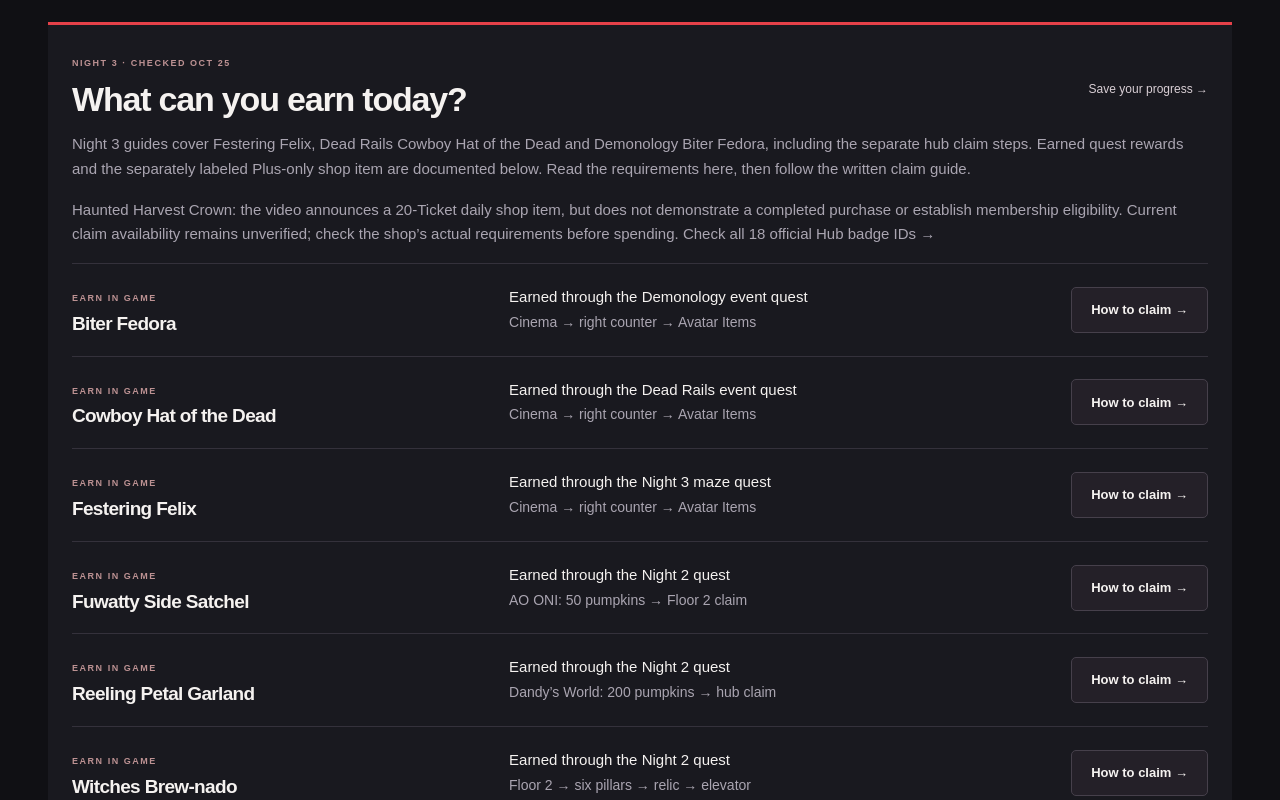
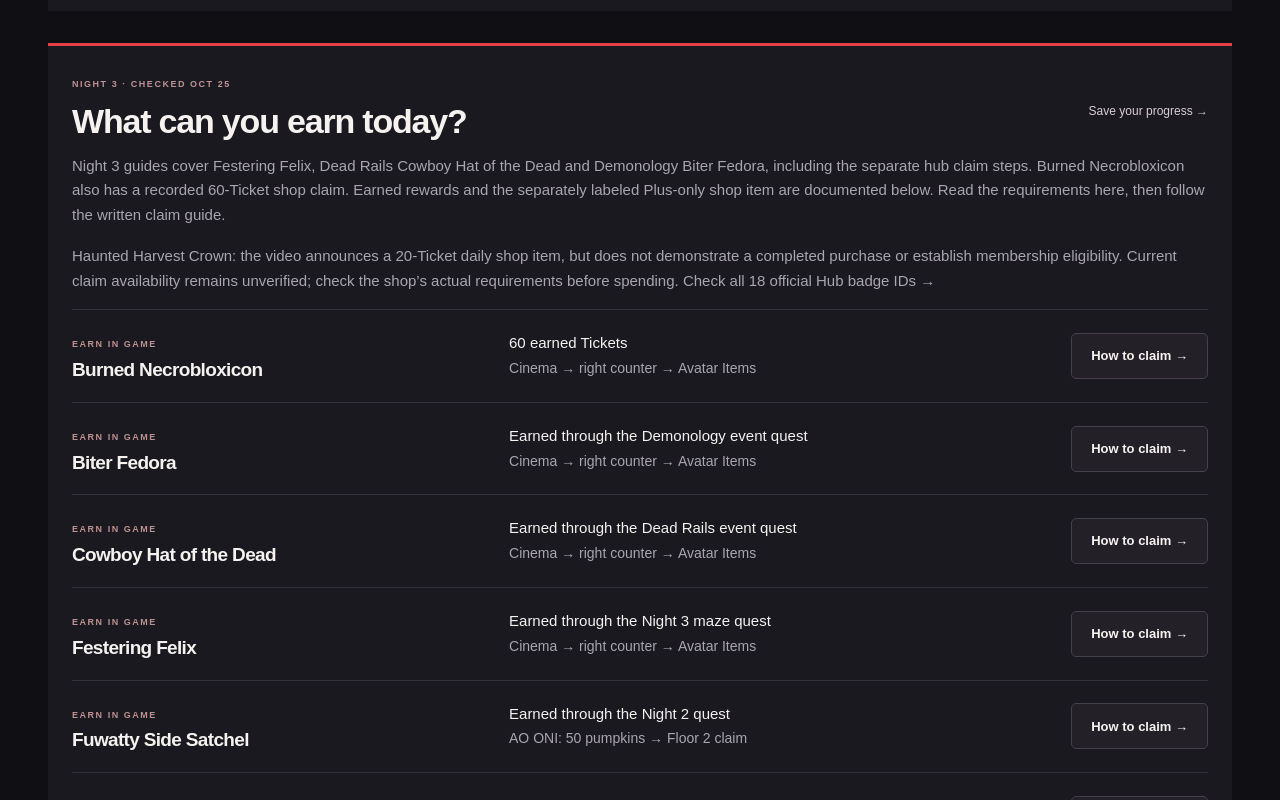
Before and after one commit to richardharmer/roblox-the-hollow, a Next.js app: page / in a window 1280 px wide. Shown: the part 1260-2060 px from the top of the page. Built offline with nearby package versions, Linux system fonts and the light colour scheme.

Commit message:
补充烧焦魔典六十票兑换与成功领取证据

```diff
--- /dev/null
+++ b/research/burned-necrobloxicon-review-2026-10-25.md
@@ -0,0 +1,5 @@
+# Burned Necrobloxicon — October 25
+
+PremiumSalad https://www.youtube.com/watch?v=MSCnYfyMCIo chapter 23:59–25:09. Visual checkpoints: introduction 60 Tickets; 24:17 Visit Games, 24:27 Shop at concession counter, 24:37 older locked item example, 24:47 Burned Necrobloxicon selected price 60 balance 120, 24:52 OWNED + AVATAR ITEM OBTAINED + balance 60. External inventory not inspected. Standard Avatar Items row distinct from Plus row. Publish REPORTED successful recorded shop claim, not own account test. Do not adopt universal 20/10 Ticket payout claims from this clip.
+
+Official API still 18 enabled Hub badges; Burned Necrobloxicon badge 1208009989394323 belongs to Universe 10770728771. No new issue posts (29 total). Code search found no new primary valid redemption evidence.
--- a/src/app/page.tsx
+++ b/src/app/page.tsx
@@ -101,7 +101,7 @@
             Know how to claim it.
           </p>
           <p className="hero-caption">
-            Night 3 guides: solve the grave puzzle for Festering Felix, complete Dead Rails Edison’s Revenge for Cowboy Hat of the Dead, or collect six Demonology relics for Biter Fedora. Night 1 and Night 2 guides are also available. Written steps, Tickets costs and Plus restrictions are all here.
+            Night 3 guides: solve the grave puzzle for Festering Felix, complete Dead Rails Edison’s Revenge for Cowboy Hat of the Dead, or collect six Demonology relics for Biter Fedora. Night 1 and Night 2 guides are also available. Burned Necrobloxicon now has a recorded 60-Ticket purchase guide. Written steps, Tickets costs and Plus restrictions are all here.
           </p>
           <div className="hero-actions">
             <Link href="/rewards/#reward-board" className="button primary">
--- a/src/components/player-guide.tsx
+++ b/src/components/player-guide.tsx
@@ -37,7 +37,7 @@
         </Link>
       </div>
       <p>
-        Night 3 guides cover Festering Felix, Dead Rails Cowboy Hat of the Dead and Demonology Biter Fedora, including the separate hub claim steps. Earned quest rewards and the separately labeled Plus-only shop item are documented below. Read the requirements here,
+        Night 3 guides cover Festering Felix, Dead Rails Cowboy Hat of the Dead and Demonology Biter Fedora, including the separate hub claim steps. Burned Necrobloxicon also has a recorded 60-Ticket shop claim. Earned rewards and the separately labeled Plus-only shop item are documented below. Read the requirements here,
         then follow the written claim guide.
       </p>
       <p>Haunted Harvest Crown: the video announces a 20-Ticket daily shop item, but does not demonstrate a completed purchase or establish membership eligibility. Current claim availability remains unverified; check the shop’s actual requirements before spending. <Link href="/badges/">Check all {hollowBadges.length} official Hub badge IDs →</Link></p>
--- a/src/data/badges.json
+++ b/src/data/badges.json
@@ -345,9 +345,10 @@
     "id": "badge-1208009989394323",
     "slug": "badge-1208009989394323",
     "name": "Burned Necrobloxicon",
-    "description": "Official badge identity confirmed in The Hollow universe. The API description is empty; claim steps, price, eligibility and avatar-item delivery remain unverified.",
+    "description": "Official Hub badge identity confirmed. A separate video shows the 60-Ticket Burned Necrobloxicon shop purchase and OWNED status.",
     "verificationLevel": "CONFIRMED",
     "sources": [
+      "premium-day-three-shop",
       "official-hollow-badges"
     ],
     "firstSeenAt": "2026-10-25",
@@ -359,9 +360,12 @@
     "badgeId": 1208009989394323,
     "universeId": 10770728771,
     "enabled": true,
-    "claimInstructionsEvidence": "UNVERIFIED",
+    "claimInstructionsEvidence": "REPORTED",
     "robloxUrl": "https://www.roblox.com/badges/1208009989394323/",
-    "requirements": []
+    "requirements": [
+      "Purchase the named avatar item for 60 Tickets in the hub shop; see recorded claim guide."
+    ],
+    "relatedRewardSlug": "burned-necrobloxicon"
   },
   {
     "id": "badge-3255111880715709",
--- a/src/data/rewards.json
+++ b/src/data/rewards.json
@@ -1,4 +1,37 @@
 [
+  {
+    "id": "burned-necrobloxicon",
+    "slug": "burned-necrobloxicon",
+    "name": "Burned Necrobloxicon",
+    "description": "A 60-Ticket avatar shop reward. The recording shows a completed purchase, OWNED, and a balance change from 120 to 60 Tickets.",
+    "verificationLevel": "REPORTED",
+    "firstSeenAt": "2026-10-25",
+    "lastVerifiedAt": "2026-10-25",
+    "updatedAt": "2026-10-25",
+    "publishDetail": true,
+    "image": null,
+    "gameId": "the-hollow-2026",
+    "sources": [
+      "premium-day-three-shop",
+      "official-hollow-badges"
+    ],
+    "costLabel": "60 earned Tickets",
+    "free": true,
+    "type": "Avatar item",
+    "availability": "AVAILABLE",
+    "requirements": [
+      "60 unspent event Tickets. This item appears in the standard Avatar Items row, separate from the Roblox Plus row.",
+      "Recorded successful shop claim; not an independent account playtest or a guarantee of delivery on every server."
+    ],
+    "steps": [
+      "Earn event badges in participating games, return to The Hollow hub and use Confirm when new badges are offered for Tickets. Check your balance; this item costs 60 Tickets.",
+      "Enter the cinema and approach the concession counter on the right. Choose Shop to open Little Shop of Terror. Visit Games is the separate participating-game menu.",
+      "Under Avatar Items, select Burned Necrobloxicon, the floating book-pages item. Verify the name and 60-Ticket price before choosing Buy. Do not confuse it with a Plus-only item or a maze tool.",
+      "After buying, look for OWNED and AVATAR ITEM OBTAINED. The recording changes from 120 to 60 Tickets. The shop says the item will show in Roblox inventory soon; check your avatar inventory separately if it is not immediately visible."
+    ],
+    "questIds": [],
+    "catalogItemId": null
+  },
   {
     "verificationLevel": "REPORTED",
     "firstSeenAt": "2026-10-25",
--- a/src/data/sources.json
+++ b/src/data/sources.json
@@ -788,5 +788,15 @@
     "note": "October 25: full 0:00–3:07 native transcript read; key frames 1:15 three-lamp objective, 1:47 moving ring and progress, 2:42 carried skull with altar count 5/6, 2:59 portal transition, 3:04 hub Claim prompt at green-lit entrance. All six relic tasks and ritual/portal sequence explained in the original video. Claim prompt is visible; avatar inventory was not independently inspected. No Ticket quantity inferred.",
     "lastCheckedAt": "2026-10-25",
     "lastSuccessAt": "2026-10-25"
+  },
+  {
+    "id": "premium-day-three-shop",
+    "name": "PremiumSalad — Day 3 shop purchase recording",
+    "url": "https://www.youtube.com/watch?v=MSCnYfyMCIo&t=1439s",
+    "level": "COMMUNITY",
+    "access": "READ",
+    "note": "October 25 visual review of the Burned Necrobloxicon chapter: 23:59 60-Ticket introduction and badge menu; 24:17 Visit Games; 24:27 concession Shop prompt; 24:37 older locked-shop example; 24:47 named item, 60 price and 120 balance; 24:52 OWNED, AVATAR ITEM OBTAINED and 60 balance. This documents an in-game purchase, not an independent account test or external inventory inspection. General payout assertions in the video are not adopted as universal amounts.",
+    "lastCheckedAt": "2026-10-25",
+    "lastSuccessAt": "2026-10-25"
   }
 ]
```
